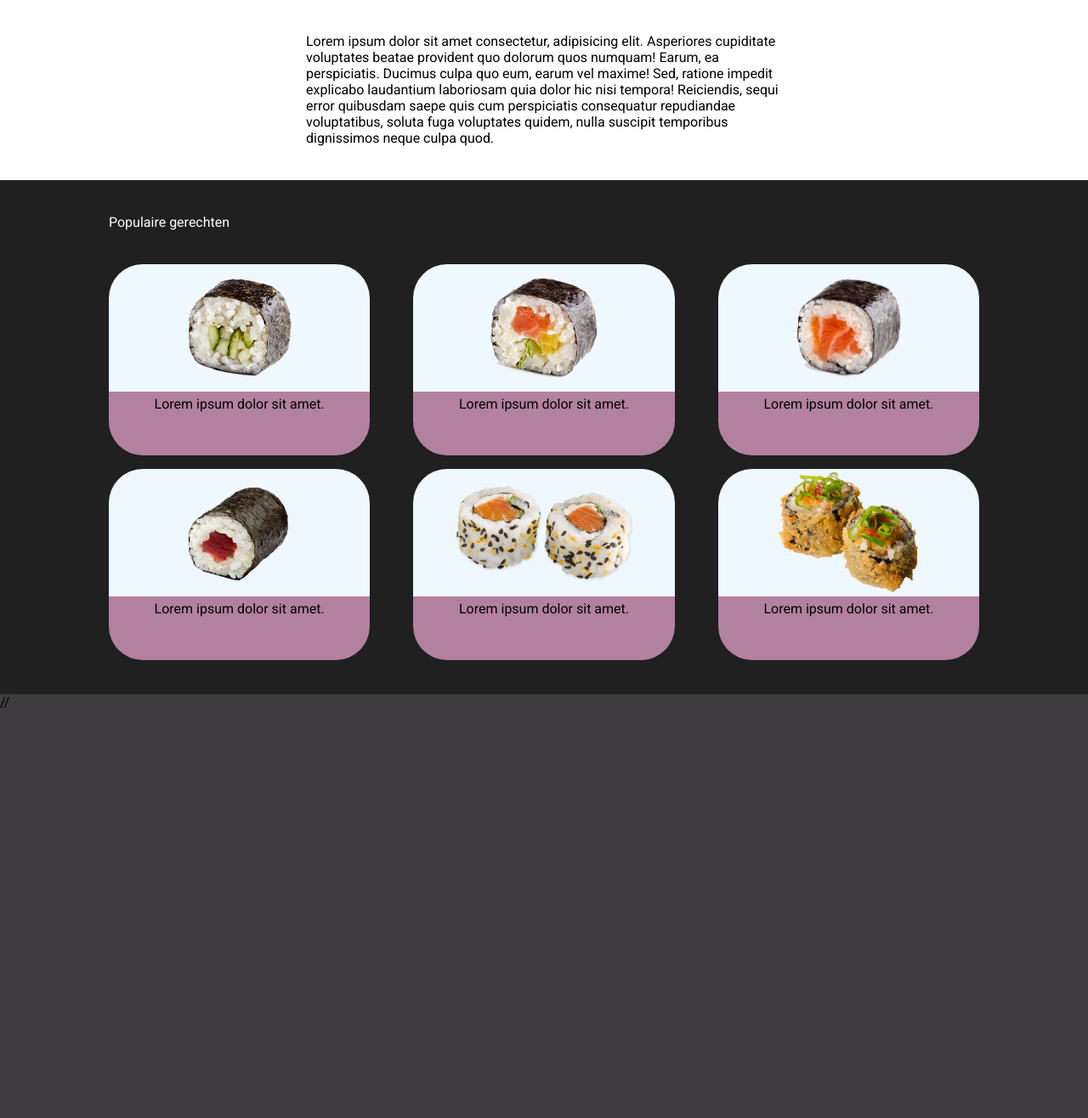
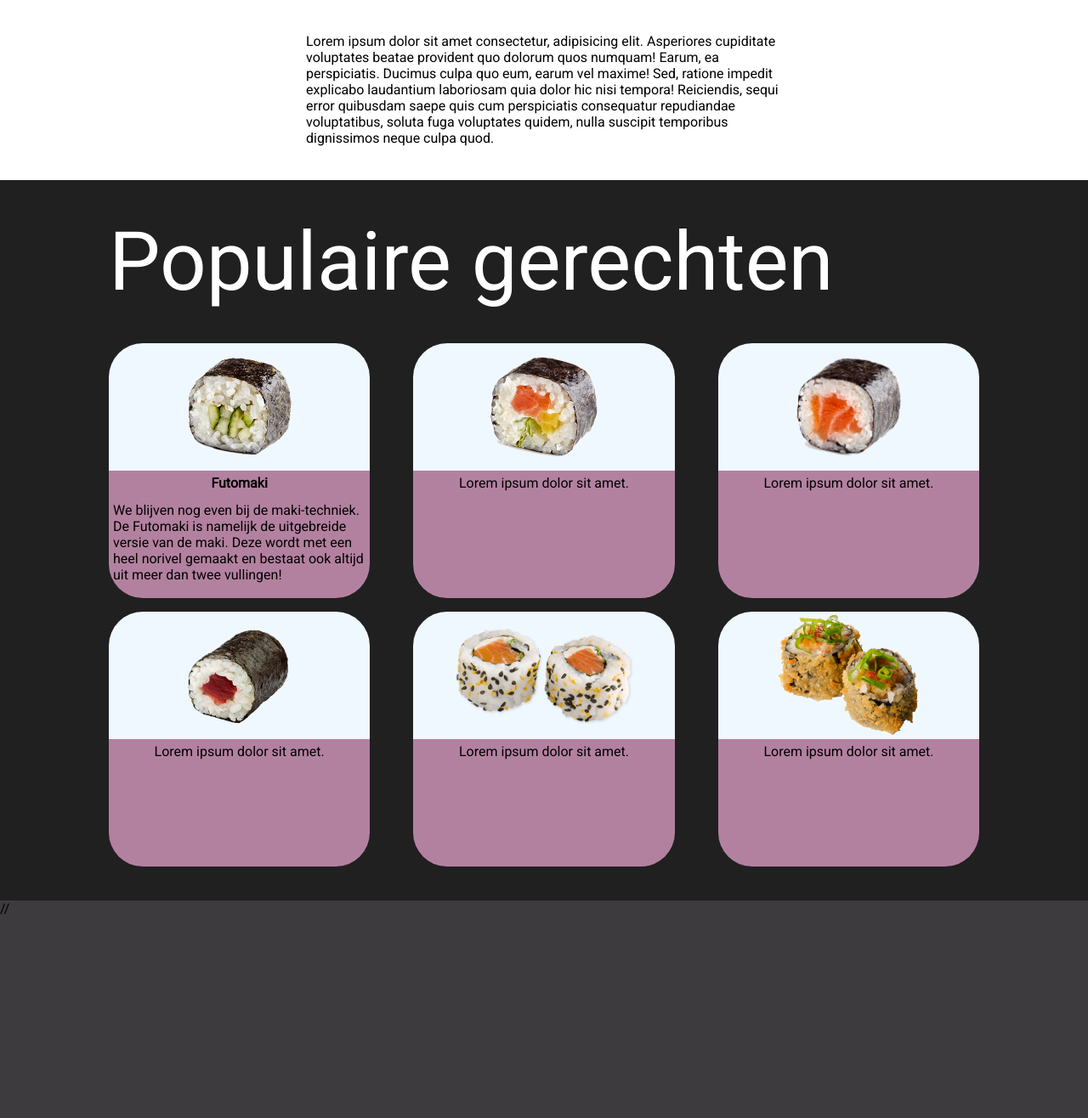
Before and after one commit to liam-kilsdonk/liamsitephp, a PHP site: page /index.html in a window 1280 px wide. Shown: the part 411-1727 px from the top of the page at 85% size. Before the commit the page ends 1244 px from the top, so only its background shows below. Run offline with PHP 8.4, Linux system fonts and the light colour scheme.

Commit message:
new menu

```diff
--- a/css/styles.css
+++ b/css/styles.css
@@ -147,9 +147,10 @@ nav ul {
   border-bottom-left-radius: 40px;
   border-bottom-right-radius: 40px;
   width: 100%;
-  height: 75px;
+  height: 150px;
   background-color: rgb(179, 129, 160);
   display: flex;
+  flex-wrap: wrap;
   justify-content: center;
   padding: 5px;
 }
@@ -165,4 +166,5 @@ nav ul {
   height: auto;
   margin-bottom: 40px;
   color: white;
+  font-size: 6em;
 }
--- a/index.html
+++ b/index.html
@@ -63,7 +63,14 @@
                   <img width="100%" src="images/true-roll-1 (1).png" alt="#" />
                 </div>
                 <div class="down-col">
-                  <p>Lorem ipsum dolor sit amet.</p>
+                  <h4>Futomaki</h4>
+                  <br />
+                  <p>
+                    We blijven nog even bij de maki-techniek. De Futomaki is
+                    namelijk de uitgebreide versie van de maki. Deze wordt met
+                    een heel norivel gemaakt en bestaat ook altijd uit meer dan
+                    twee vullingen!
+                  </p>
                 </div>
               </div>
               <div class="pop-col">
```
